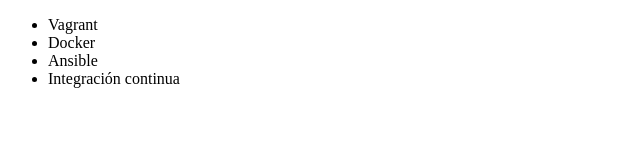
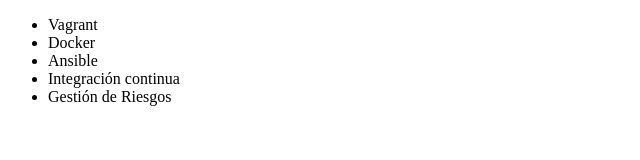
Before and after one commit to ingalejoarias/alura-git, a plain HTML site: page index.html in a window 1280 px wide. Shown: the whole page, without its empty margins (0-640 px from the left). Drawn offline with Linux system fonts and the light colour scheme.

Commit message:
Agregado curso de Gestion de riesgo

```diff
--- a/index.html
+++ b/index.html
@@ -10,6 +10,7 @@
          <li> Docker </li>
          <li> Ansible </li>
          <li> Integración continua </li>
+         <li> Gestión de Riesgos</li>
      </ul>
 </body>
 </html>
```
